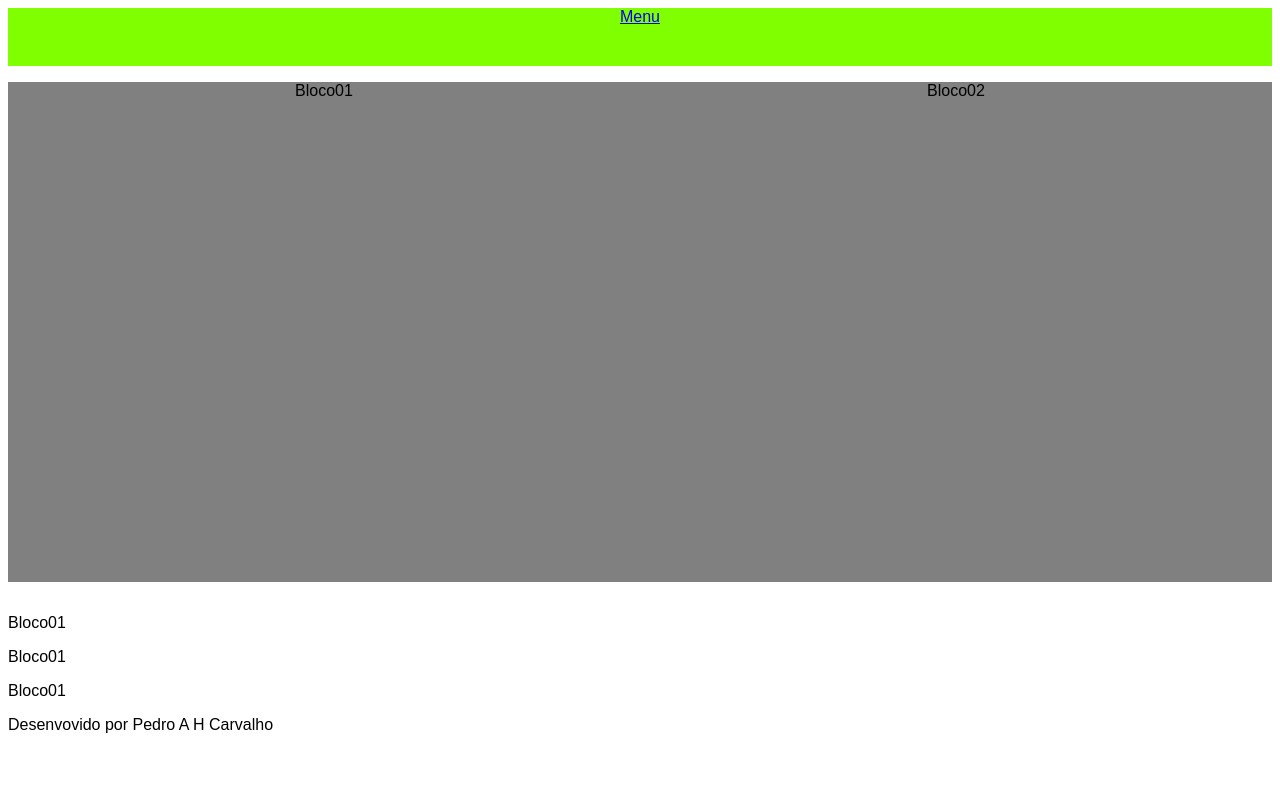
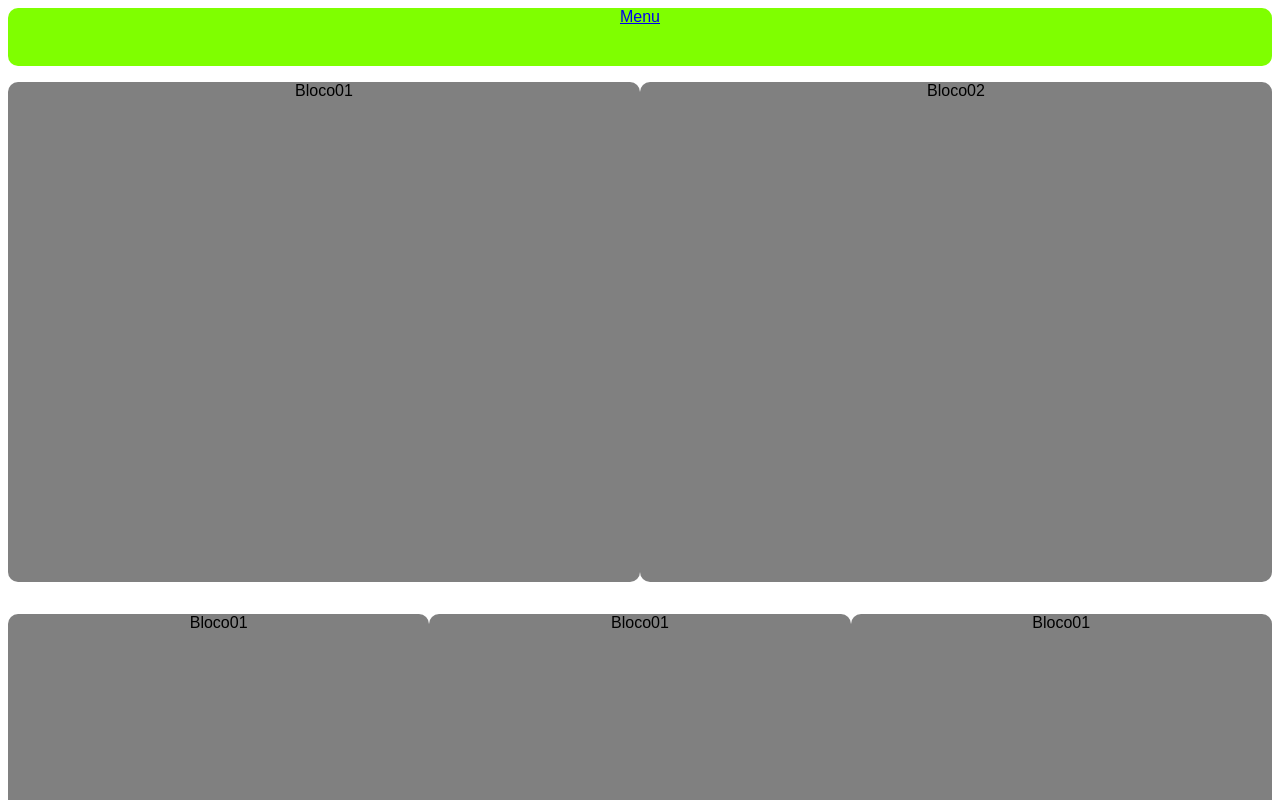
Before and after one commit to PedroahCarvalho/meus_codigos, a plain HTML site: page Desenvolvimento_web/08-05-2023/index-exercios.html in a window 1280 px wide. Shown: the top 800 px of the page. Drawn offline with Linux system fonts and the light colour scheme.

Commit message:
alteração css

```diff
--- a/Desenvolvimento_web/08-05-2023/style.css
+++ b/Desenvolvimento_web/08-05-2023/style.css
@@ -7,6 +7,8 @@ header{
     display: inline-block;
     background-color: chartreuse;
     text-align: center;
+    border-radius: 10px;
+    padding: 10px, 10px, 10px, 10px;
 }
 main{
 
@@ -21,6 +23,7 @@ main{
     display: inline-block;
     background-color: grey;
     text-align: center;
+    border-radius: 10px;
 }
 .bloco02 {
     width: 50%;
@@ -28,5 +31,32 @@ main{
     background-color: gray;
     display: inline-block;
     text-align: center;
+    border-radius: 10px;
 }
-.
+.bloco_inferior{
+    display: flex;
+}
+.bloco-b01{
+    width: 33.33%;
+    height: 500px;
+    background-color: gray;
+    display: inline-block;
+    text-align: center;
+    border-radius: 10px;
+}
+.bloco-b02{
+    width: 33.33%;
+    height: 500px;
+    background-color: gray;
+    display: inline-block;
+    text-align: center;
+    border-radius: 10px;
+}
+.bloco-b03{
+    width: 33.33%;
+    height: 500px;
+    background-color: gray;
+    display: inline-block;
+    text-align: center;
+    border-radius: 10px;
+}
```
